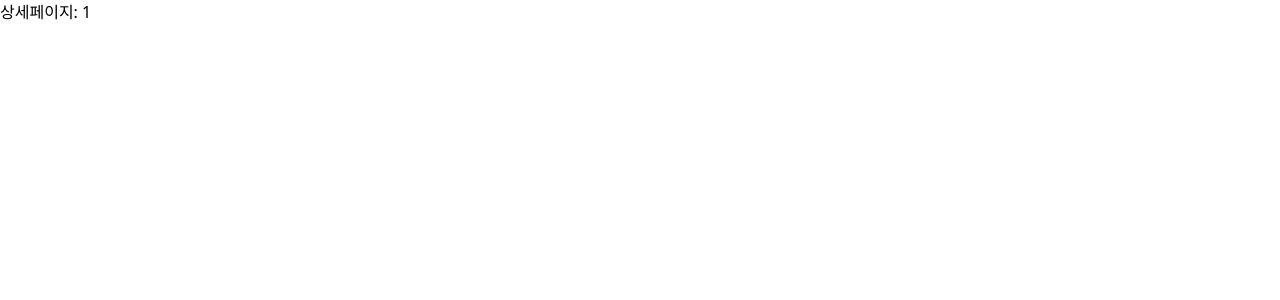
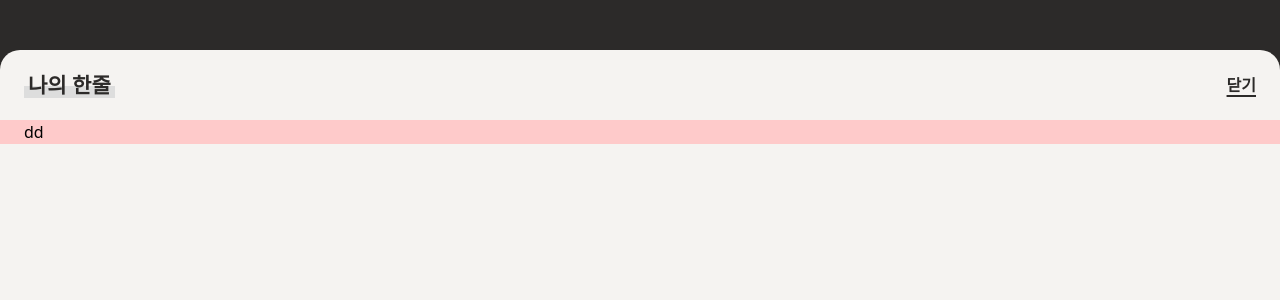
Before and after one commit to potenday-project/303TEN011-frontend, a Next.js app: page /archive/1 in a window 1280 px wide. Shown: the top 300 px of the page. Built offline with nearby package versions, Linux system fonts and the light colour scheme.

Commit message:
Feat: 아카이브 상세 페이지 기본 구현

```diff
--- a/src/pages/archive/[id].tsx
+++ b/src/pages/archive/[id].tsx
@@ -1,12 +1,27 @@
+import Container from "@/components/common/Container";
+import InnerContainer from "@/components/common/InnerContainer";
+import PageTitle from "@/components/common/PageTitle";
+import TextButton from "@/components/common/TextButton";
 import { useRouter } from "next/router";
 
 const Detail = () => {
-  const { query } = useRouter();
+  const { back } = useRouter();
+
+  const handleClickClose = () => {
+    back();
+  };
 
   return (
-    <>
-      <h1>상세페이지: {query.id}</h1>
-    </>
+    <Container bgColor="bg-main-900" className="flex items-end">
+      <InnerContainer className="h-inner mt-[50px]">
+        <header className="flex h-[70px] items-center justify-between px-6">
+          <PageTitle title="나의 한줄" />
+          <TextButton text="닫기" onClick={handleClickClose} />
+        </header>
+
+        <div className="bg-red-200 px-6">dd</div>
+      </InnerContainer>
+    </Container>
   );
 };
 
```
